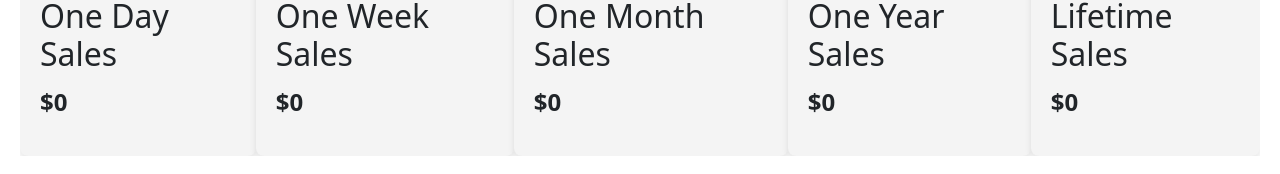
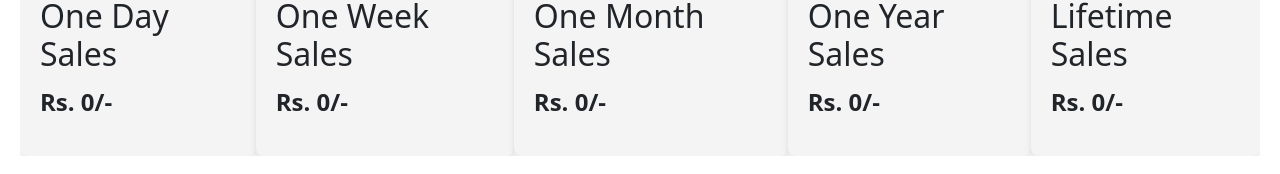
Before and after one commit to Sourabh7singh/InternApp, a React (Create React App) app: page /admin in a window 1280 px wide. Shown: the part 177-351 px from the top of the page. Built offline with nearby package versions, Linux system fonts and the light colour scheme; no server answers.

Commit message:
fixed purchases

```diff
--- a/src/Components/Admin/Dashboard.js
+++ b/src/Components/Admin/Dashboard.js
@@ -78,8 +78,8 @@ const Dashboard = () => {
     // Simulated API call
     // Replace this with actual API call to fetch sales data
     const fetchSalesData = async () => {
-      // Simulated sales data
-      fetch("http://localhost:8000/api/product/sales").then((res) => res.json()).then((data) => {
+      // fetch(`${ServerUrl}/api/product/sales`).then((res) => res.json()).then((data) => {
+      fetch(`${ServerUrl}/api/product/sales`).then((res) => res.json()).then((data) => {
         setDaySales(data.oneDaySales);
         setWeekSales(data.oneWeekSales);
         setMonthSales(data.oneMonthSales);
@@ -100,23 +100,23 @@ const Dashboard = () => {
         <div className="sales-info">
           <div className="sales-card">
             <h2>One Day Sales</h2>
-            <p className="sales-amount">${daySales}</p>
+            <p className="sales-amount">Rs. {daySales}/-</p>
           </div>
           <div className="sales-card">
             <h2>One Week Sales</h2>
-            <p className="sales-amount">${weekSales}</p>
+            <p className="sales-amount">Rs. {weekSales}/-</p>
           </div>
           <div className="sales-card">
             <h2>One Month Sales</h2>
-            <p className="sales-amount">${monthSales}</p>
+            <p className="sales-amount">Rs. {monthSales}/-</p>
           </div>
           <div className="sales-card">
             <h2>One Year Sales</h2>
-            <p className="sales-amount">${yearSales}</p>
+            <p className="sales-amount">Rs. {yearSales}/-</p>
           </div>
           <div className="sales-card">
             <h2>Lifetime Sales</h2>
-            <p className="sales-amount">${lifetimeSales}</p>
+            <p className="sales-amount">Rs. {lifetimeSales}/-</p>
           </div>
         </div>
       </div>
@@ -151,6 +151,7 @@ const Dashboard = () => {
                 <h5 className="card-title"><strong>Course name:</strong> {item.course_name}</h5>
                 <p className="card-text"><strong>Description:</strong> {item.description}</p>
                 <p className="card-text"><strong>Price:</strong> Rs.{item.price}/-</p>
+                {/* <p className="card-text"><strong>Purchased By:</strong> Rs.{item.purchasedBy.length}/-</p> */}
                 <button className="btn btn-primary m-1" onClick={() => handleUpdate(item._id)}>Update</button>
                 <button className="btn btn-primary m-1" onClick={() => handleDelete(item._id)}>Delete</button>
               </div>
--- a/src/Components/User/Success.js
+++ b/src/Components/User/Success.js
@@ -11,7 +11,7 @@ const Success = () => {
         window.location.href = "/user";
     }, 5000);
     useEffect(()=>{
-        fetch(`${ServerUrl}api/product/purchased`,{
+        fetch(`${ServerUrl}/api/product/purchased`,{
             method:"POST",
             headers:{
                 "Content-Type":"application/json"
```
Also changed, not shown: 1 other file (tests, documents, lock files or other folders).
